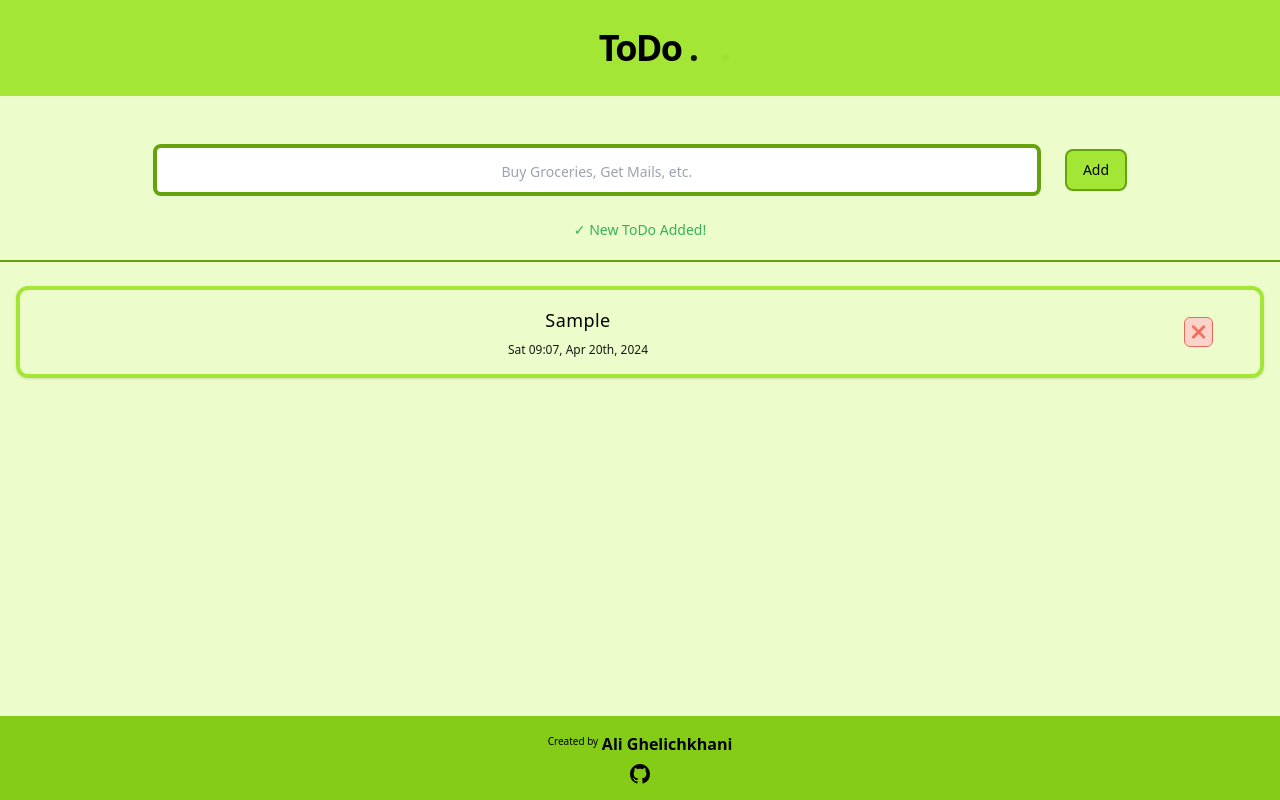
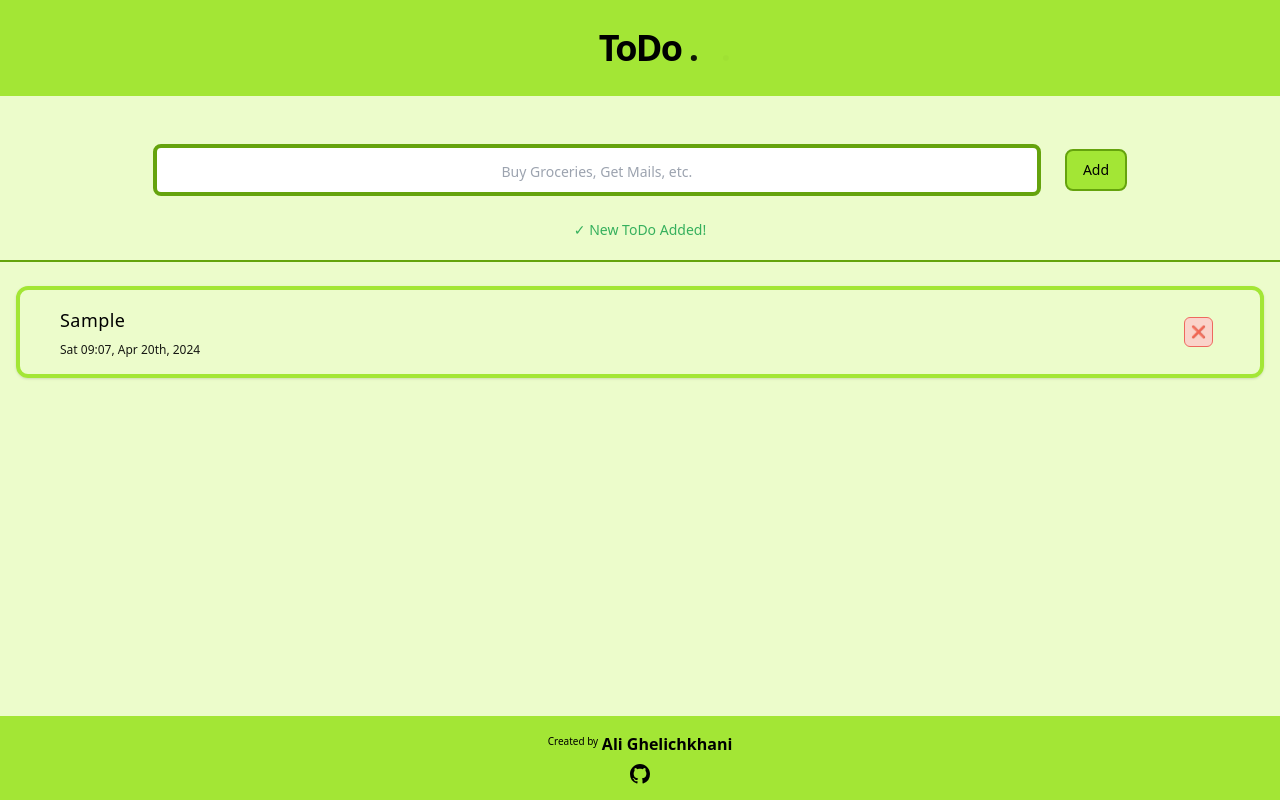
Before and after one commit to I-Do-CS/todo-list-vanilla-JS, a website: page index.html in a window 1280 px wide. Both pictures are taken after typing "Sample" into the empty fields and a click on the button "Add". Drawn offline with Linux system fonts and the light colour scheme.

Commit message:
fix bugs

```diff
--- a/index.html
+++ b/index.html
@@ -55,7 +55,7 @@
       </div>
     </main>
 
-    <footer class="absolute inset-x-0 bottom-0 flex justify-center bg-lime-500">
+    <footer class="absolute inset-x-0 bottom-0 flex justify-center bg-lime-400">
       <div
         class="container flex flex-col items-center justify-center gap-2 p-4 text-sm"
       >
--- a/public/script.js
+++ b/public/script.js
@@ -46,7 +46,7 @@
     );
     todo.innerHTML = `
     <div
-    class="flex w-[85%] flex-col px-10 py-4 text-left md:w-[90%] md:text-center"
+    class="flex w-[85%] flex-col px-10 py-4 text-left md:w-[90%] "
     >
     <p id='todo-content'
     class="break-words pb-2 font-medium md:text-lg md:tracking-wide"
```
